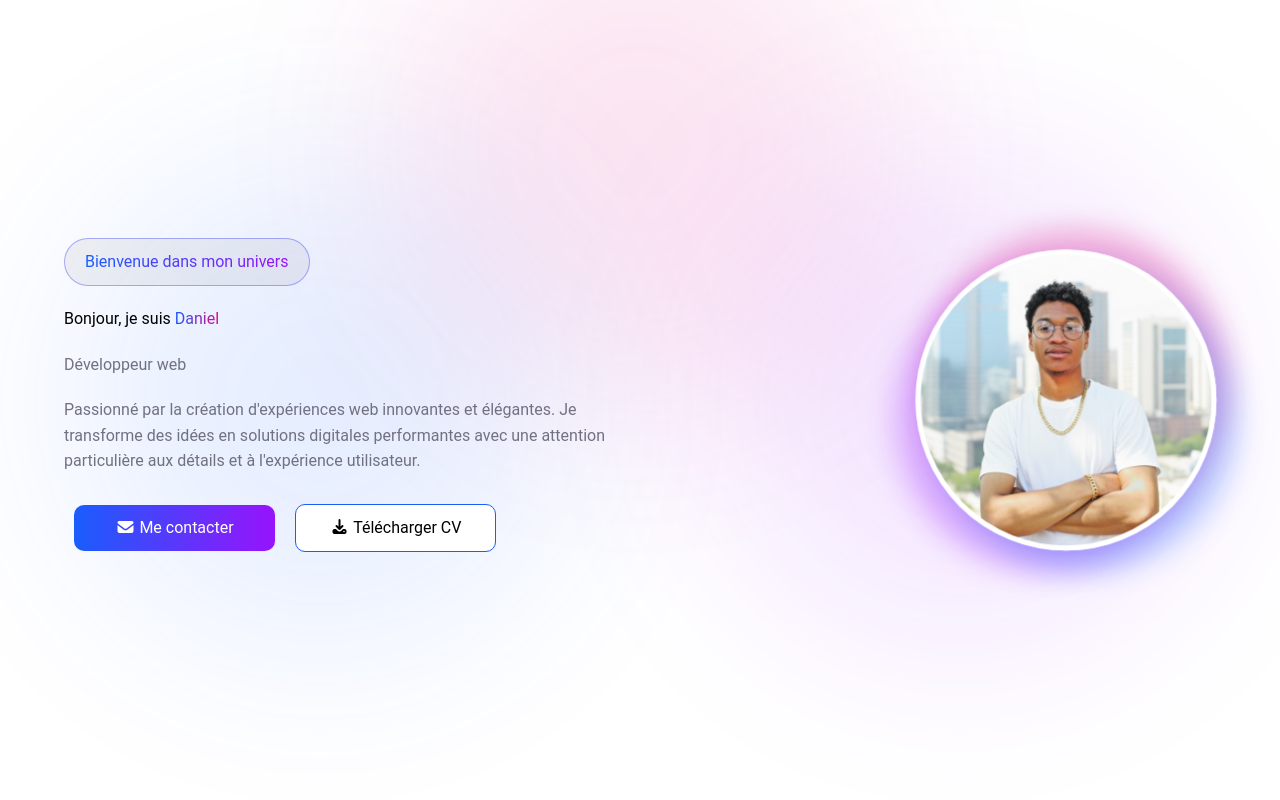
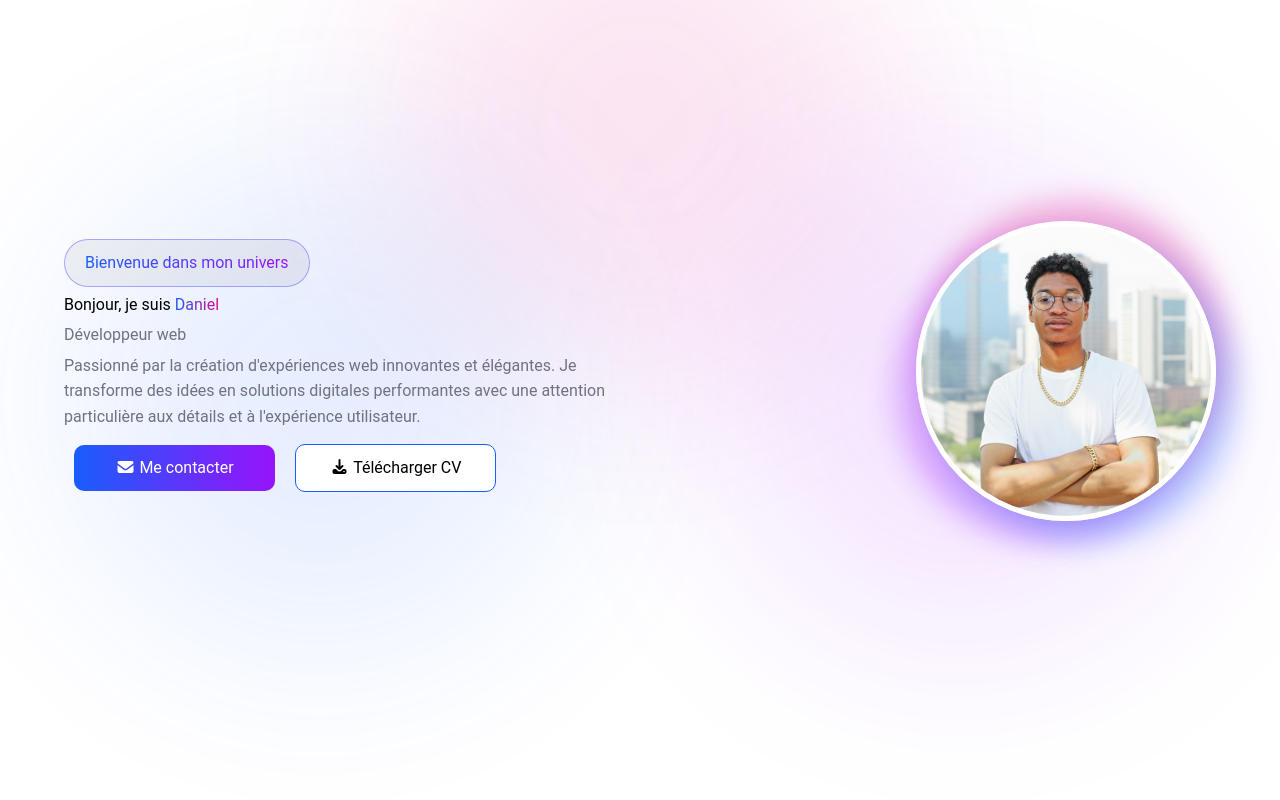
Before and after one commit to Daniel0455/portfolio_daniel, a Next.js app in the folder frontend/: page / in a window 1280 px wide. Shown: the top 800 px of the page. Built offline with nearby package versions, Linux system fonts and the light colour scheme.

Commit message:
Ajustement de la hauteur du profil

```diff
--- a/frontend/styles/globals.css
+++ b/frontend/styles/globals.css
@@ -40,6 +40,7 @@ p{ all: unset; display: block;}
     justify-content: space-between;
     min-height: 100vh;
     padding: 5%;
+    padding-top:5px;
     position: relative;
     overflow: hidden;
 }
@@ -72,8 +73,8 @@ p{ all: unset; display: block;}
 }
 .pnoir, .pgris
 {
-    margin-bottom: 20px;
-    margin-top: 20px;
+    margin-bottom: 5px;
+    margin-top: 5px;
 }
 .pnoir
 {
```
